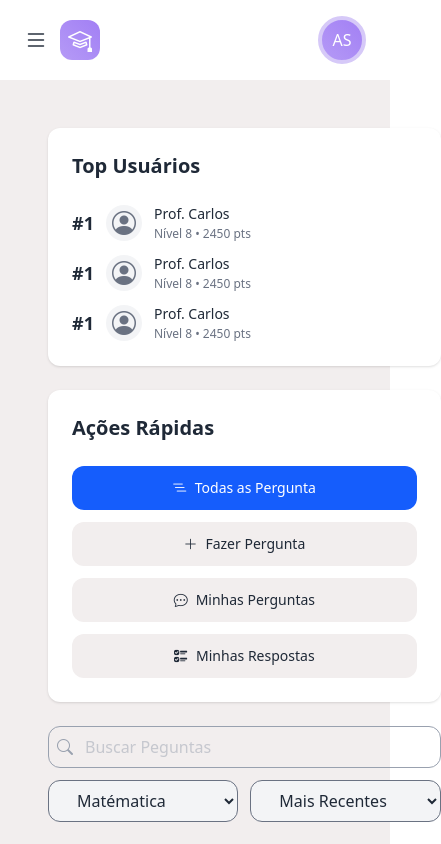
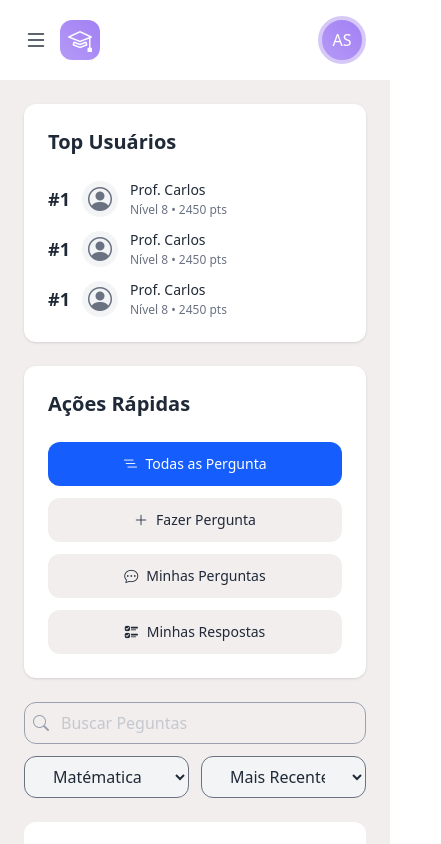
Before and after one commit to DiegoAraaujo/amigo-do-estudante, a React (Vite) app: page /community/allquestions in a window 390 px wide. Shown: the top 844 px of the page, 441 px wide, since content can reach past the window. Built offline with nearby package versions, Linux system fonts and the light colour scheme.

Commit message:
fix(community): fix mobile layout by adding missing flex for responsive design

```diff
--- a/src/pages/Community/index.tsx
+++ b/src/pages/Community/index.tsx
@@ -10,8 +10,7 @@ const Community = () => {
   const { subpage } = useParams();
   const selectedSubpage = subpage || "allquestions";
   return (
-    <section className="p-6">
-      <div className="m-auto grid w-full max-w-7xl gap-6 lg:grid-cols-[400px_auto]">
+    <div className="lg:grid lg:grid-cols-[400px_auto] gap-6 flex flex-col">
       <div className="flex flex-col gap-6 sm:flex-row lg:flex-col">
         <TopUsers />
         <QuickActions selectedSubpage={selectedSubpage} />
@@ -23,7 +22,6 @@ const Community = () => {
         {selectedSubpage === "myanswers" && <MyAnswers />}
       </div>
     </div>
-    </section>
   );
 };
 
```
Lines whose indentation alone changed are shown as unchanged.
